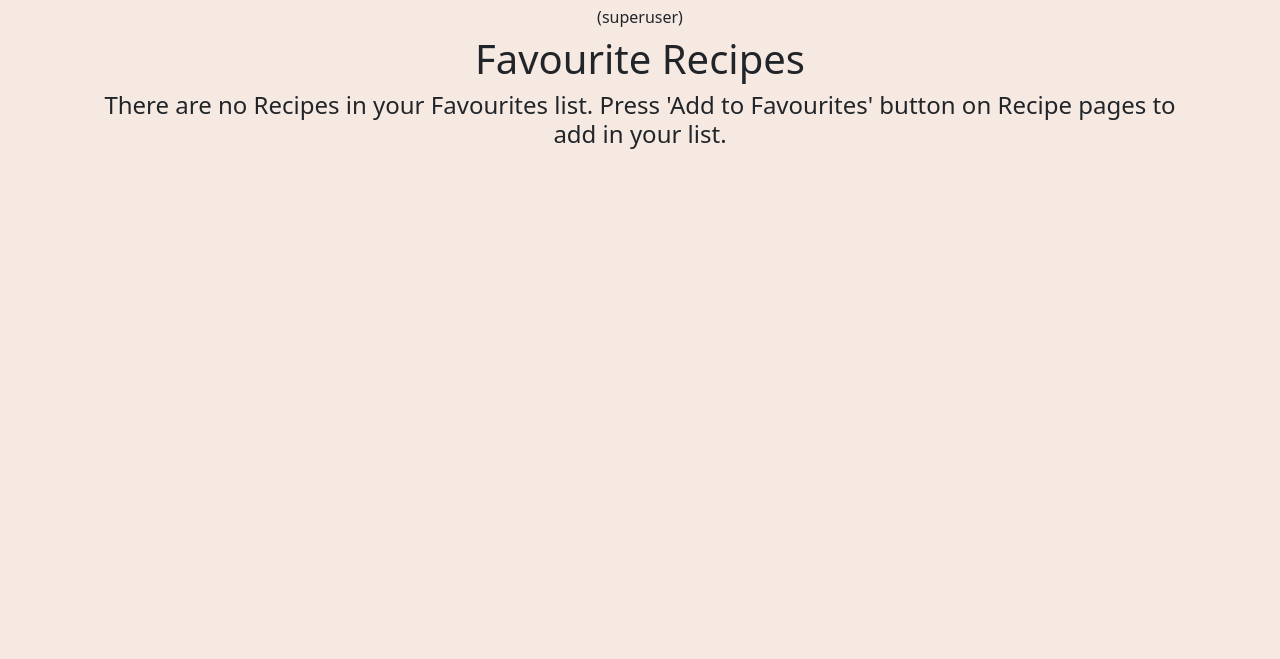
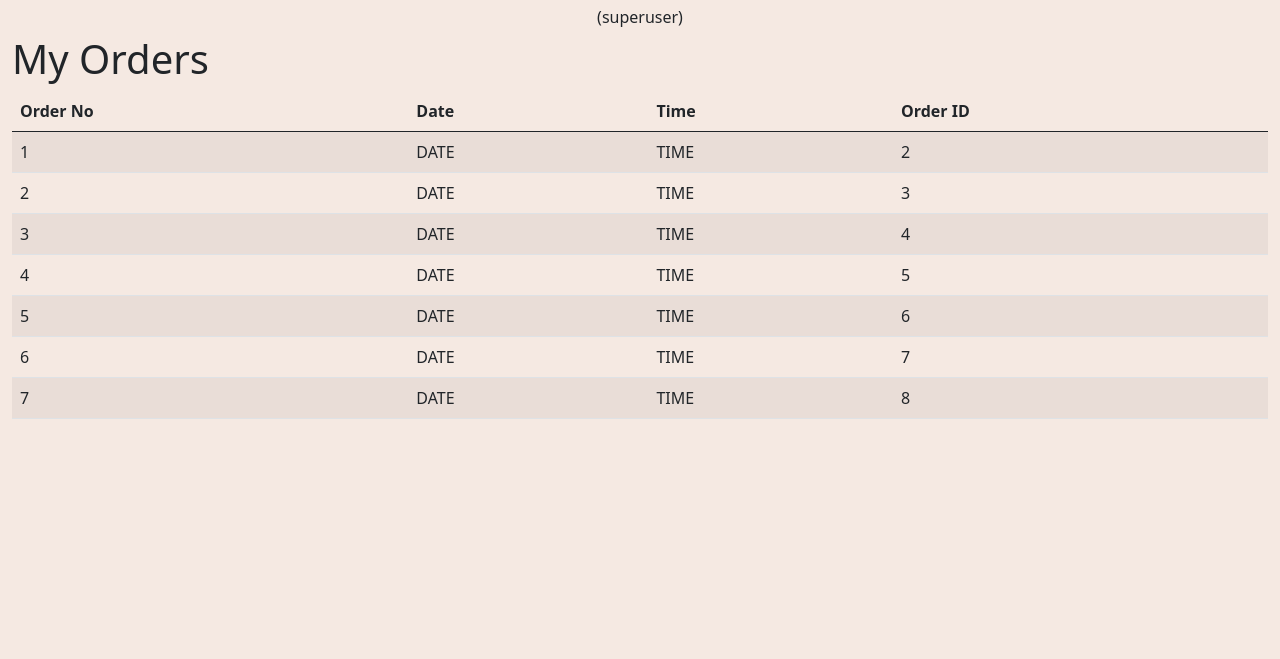
Before and after one commit to sssfasih/Foodiliver, a Django app: page /view_profile in a window 1280 px wide. Shown: the part 146-805 px from the top of the page. Run offline with Django 4.2, Linux system fonts and the light colour scheme; a user stored in the database is signed in; data comes from the database, SQL or seed files in the repository; both versions use the stored data as it was after the commit; some libraries are stand-ins or nearby versions.

Commit message:
Order functionality+my orders page

```diff
--- a/order/admin.py
+++ b/order/admin.py
@@ -2,11 +2,12 @@ from django.contrib import admin
 
 # Register your models here.
 
-from .models import User,Dish,Category,DishImage
+from .models import User,Dish,Category,DishImage,Order
 
 admin.site.register(User)
 
 admin.site.register(Category)
+admin.site.register(Order)
 
 class RecipeImageInline(admin.TabularInline):
     model = DishImage
--- a/order/models.py
+++ b/order/models.py
@@ -1,5 +1,6 @@
 from django.db import models
 from django.contrib.auth.models import AbstractUser
+import json
 # Create your models here.
 
 
@@ -33,4 +34,5 @@ class User(AbstractUser):
 
 class Order(models.Model):
     Dishes = models.ManyToManyField(Dish,related_name='Ordered_In')
-    Order_By = models.OneToOneField(User,on_delete=models.CASCADE)
+    Bill = models.JSONField(encoder=json.JSONEncoder,default=dict)
+    Order_By = models.ForeignKey(User,on_delete=models.CASCADE)
--- a/order/templates/order/checkout.html
+++ b/order/templates/order/checkout.html
@@ -303,7 +303,7 @@ label {
     </div>
   </div>
 
-      <button class="checkout">Checkout</button>
+      <a href="{% url 'confirm_oder' %}"><button class="checkout">Checkout</button></a>
 
 </div>
     <div class="row">
--- a/order/templates/order/view_profile.html
+++ b/order/templates/order/view_profile.html
@@ -17,31 +17,39 @@
     </div>
 
     </section>
-    <section id="recipes" class="container recipes">
+    <section class="container-fluid">
+    <h1>My Orders</h1>
+    <table id="all_jobs" class="table table-striped table-hover" style="width:100%">
+       <thead><tr><th>Order No</th><th>Date</th><th>Time</th><th>Order ID</th></tr></thead>
+        <tbody>
+        {% for order in orders %}
+        <tr>
+        <td>{{ forloop.counter }}</td>
+        <td>DATE</td>
+        <td>TIME</td>
+        <td>{{ order.id }}</td>
+        </tr>
 
-    <h1 class="text-center my-2">Favourite Recipes</h1>
-    <div class="row">
-        {% for eachRecipe in recipes %}
-        <div class="col-sm-12 col-md-6 col-lg-3 my-xs-4 my-lg-1">
-        <a href="{% url 'view_recipe' eachRecipe.Slug %}">
-        <div class="card">
-  <img width="300" height="225" src="{{ eachRecipe.images.first.image.url }}" class="card-img-top" alt="...">
-  <div class="card-body">
-    <h2 class="card-text text-center">{{ eachRecipe.Name|title}}</h2>
-  </div>
-</div>
-        </a>
-        </div>
-            {% if forloop.counter|divisibleby:4  %}
-        </div><div class="row">
+        {% endfor %}
+        </tbody>
 
-            {% endif %}
-        {% empty %}
-            <div class="container">
-            <p class="text-center h4">There are no Recipes in your Favourites list. Press 'Add to Favourites' button on Recipe pages to add in your list.</p>
-            </div>
-        {% endfor %}
-    </div>
+    </table>
 
     </section>
 {% endblock %}
+
+
+{% block script %}
+    <script src="https://code.jquery.com/jquery-3.6.0.min.js" integrity="sha256-/xUj+3OJU5yExlq6GSYGSHk7tPXikynS7ogEvDej/m4=" crossorigin="anonymous"></script>
+    <script src="https://cdn.datatables.net/1.11.3/js/jquery.dataTables.min.js"></script>
+    <script src="https://cdn.datatables.net/1.11.3/js/dataTables.bootstrap5.min.js"></script>
+
+
+
+
+    <script>
+    $(document).ready(function() {
+    $('#all_jobs').DataTable();
+} );
+    </script>
+{% endblock %}
--- a/order/urls.py
+++ b/order/urls.py
@@ -17,4 +17,5 @@ urlpatterns = [
     path('dish_remfav/<int:id>', views.recipe_remfav, name='recipe_remfav'),
     path('dish_edit/<int:id>', views.recipe_edit, name='recipe_edit'),
     path('checkout', views.checkout, name='checkout'),
+    path('confirm', views.confirm_order, name='confirm_oder'),
 ]
--- a/order/views.py
+++ b/order/views.py
@@ -3,7 +3,8 @@ from django.db import IntegrityError
 from django.shortcuts import render, reverse
 from django.http import HttpResponse, HttpResponseRedirect, JsonResponse, HttpResponseBadRequest, HttpResponseNotAllowed
 from django.contrib.auth.decorators import login_required
-from .models import User, Category, Dish, DishImage
+from .models import User, Category, Dish, DishImage,Order
+from .utils import get_bill
 from markdown2 import markdown
 from django.utils.text import slugify
 
@@ -95,18 +96,9 @@ def view_profile(request):
 
     requested_user = User.objects.get(pk=id)
 
-    fav_recipes = requested_user.Tray_Items.all()
+    orders = Order.objects.filter(Order_By=request.user)
 
-    # r = request.GET.get('page')
-
-    # p = Paginator(posts, 10)
-
-    # if r:
-    #    page_posts = p.page(r)
-    # else:
-    #    page_posts = p.page(1)
-
-    return render(request, 'order/view_profile.html', {'recipes': fav_recipes})
+    return render(request, 'order/view_profile.html', {'orders': orders})
 
 
 def recipe_addfav(request, id):
@@ -166,14 +158,7 @@ def recipe_edit(request, id):
 
 def checkout(request):
     tray_items = request.user.Tray_Items.all()
-    # Price calculation
-    sub_total = 0
-    for eachDish in tray_items:
-        sub_total += eachDish.Price
-    tax = round(0.05*sub_total)
-    shipping = 50
-    grand_total = sub_total+tax+shipping
-    bill = {'sub_total':sub_total,'tax': tax,'shipping': shipping,'grand_total': grand_total}
+    bill = get_bill(tray_items)
     return render(request,'order/checkout.html', {'tray_items': tray_items,'bill':bill})
 
 
@@ -230,3 +215,15 @@ def signup(request):
         return HttpResponseRedirect(reverse("index"))
     else:
         return render(request, "order/signup.html")
+
+def confirm_order(request):
+    tray_items = request.user.Tray_Items.all()
+    bill = get_bill(tray_items)
+    order = Order(Bill=bill,Order_By=request.user)
+    order.save()
+    for loop in tray_items:
+        order.Dishes.add(loop.id)
+    request.user.Tray_Items.clear()
+
+
+    return render(request,'order/confirm_order.html', {'order':order})
```
Also changed, not shown: order/templates/order/confirm_order.html (added, +8 -0 lines), order/utils.py (added, +10 -0 lines), db.sqlite3, order/migrations/0002_order_bill.py (added), order/migrations/0003_alter_order_bill.py (added), order/migrations/0004_alter_order_order_by.py (added).
